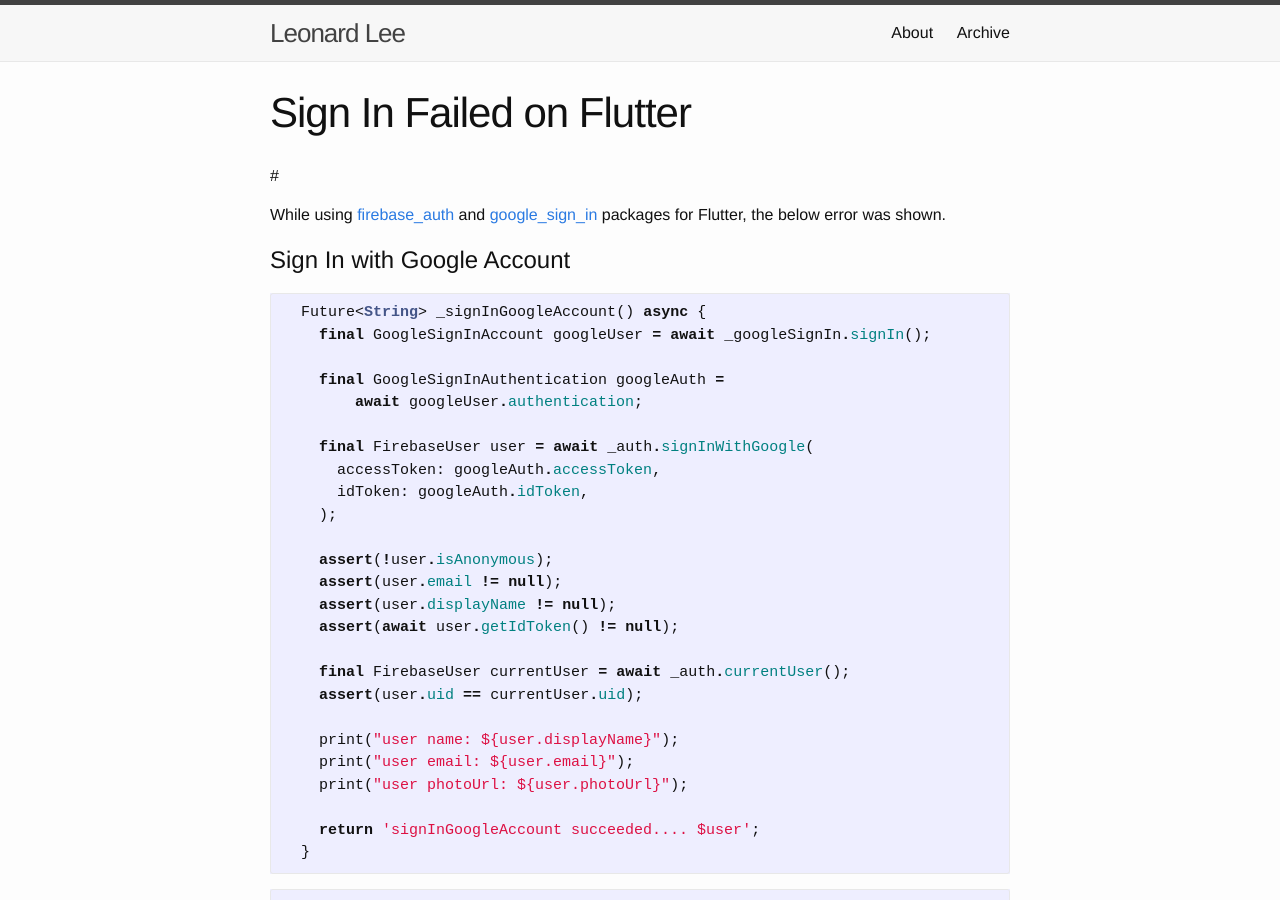
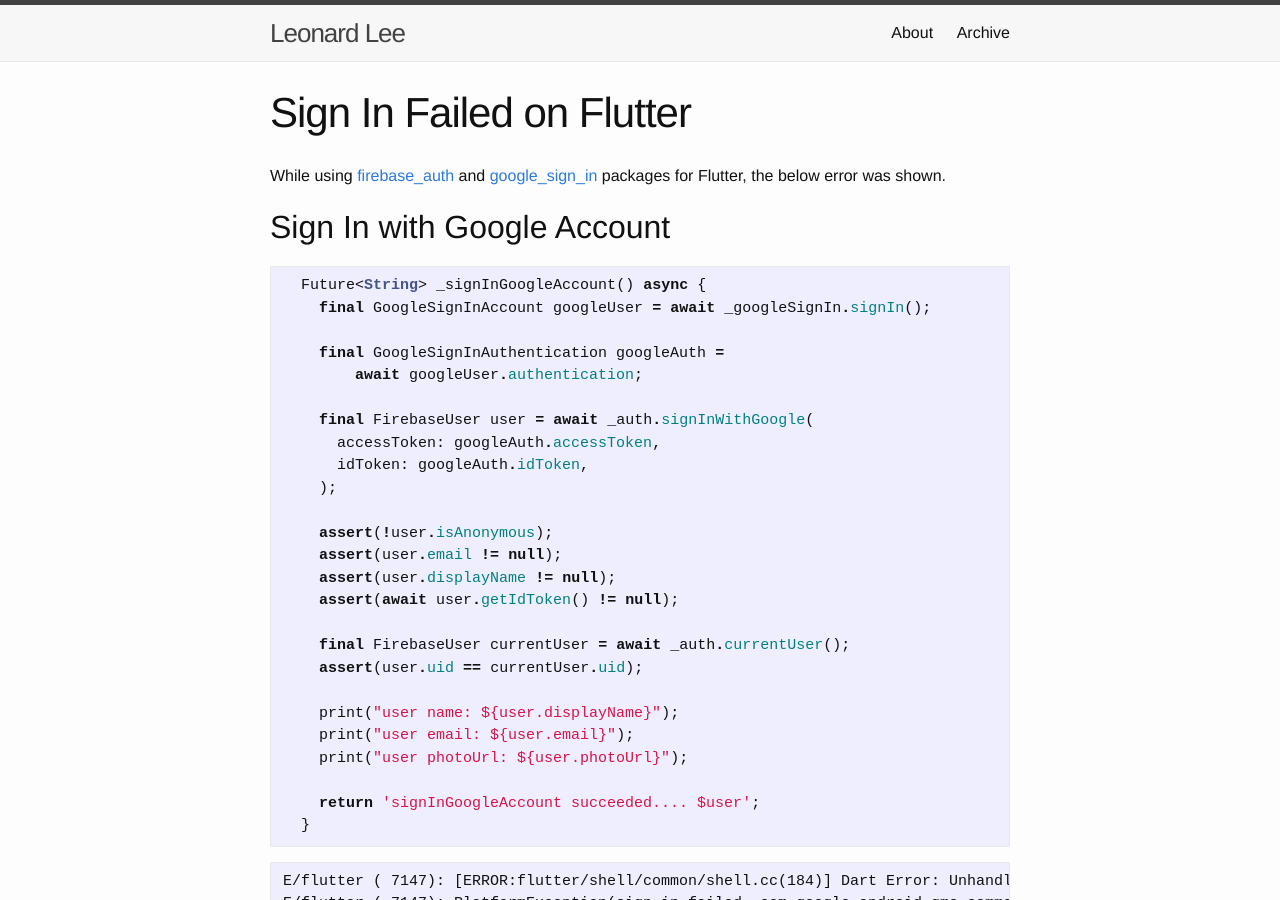
Before and after one commit to sheeeng/sheeeng.github.io, a Jekyll site: the page built from _posts/2019-01-20-sign-in-failed-on-flutter.md, in a window 1280 px wide and 900 px high. Built offline with Jekyll 4.4.1, drawn with Linux system fonts in a browser that asks for light colours.

Commit message:
Remove heading.

````diff
--- a/_posts/2019-01-20-sign-in-failed-on-flutter.md
+++ b/_posts/2019-01-20-sign-in-failed-on-flutter.md
@@ -5,11 +5,9 @@ date:   2019-01-20 00:20
 categories: dart firebase flutter authentication
 ---
 
-#
-
 While using [firebase_auth](https://pub.dartlang.org/packages/firebase_auth) and [google_sign_in](https://pub.dartlang.org/packages/google_sign_in) packages for Flutter, the below error was shown.
 
-# Sign In with Google Account
+## Sign In with Google Account
 
 ```dart
   Future<String> _signInGoogleAccount() async {
````
